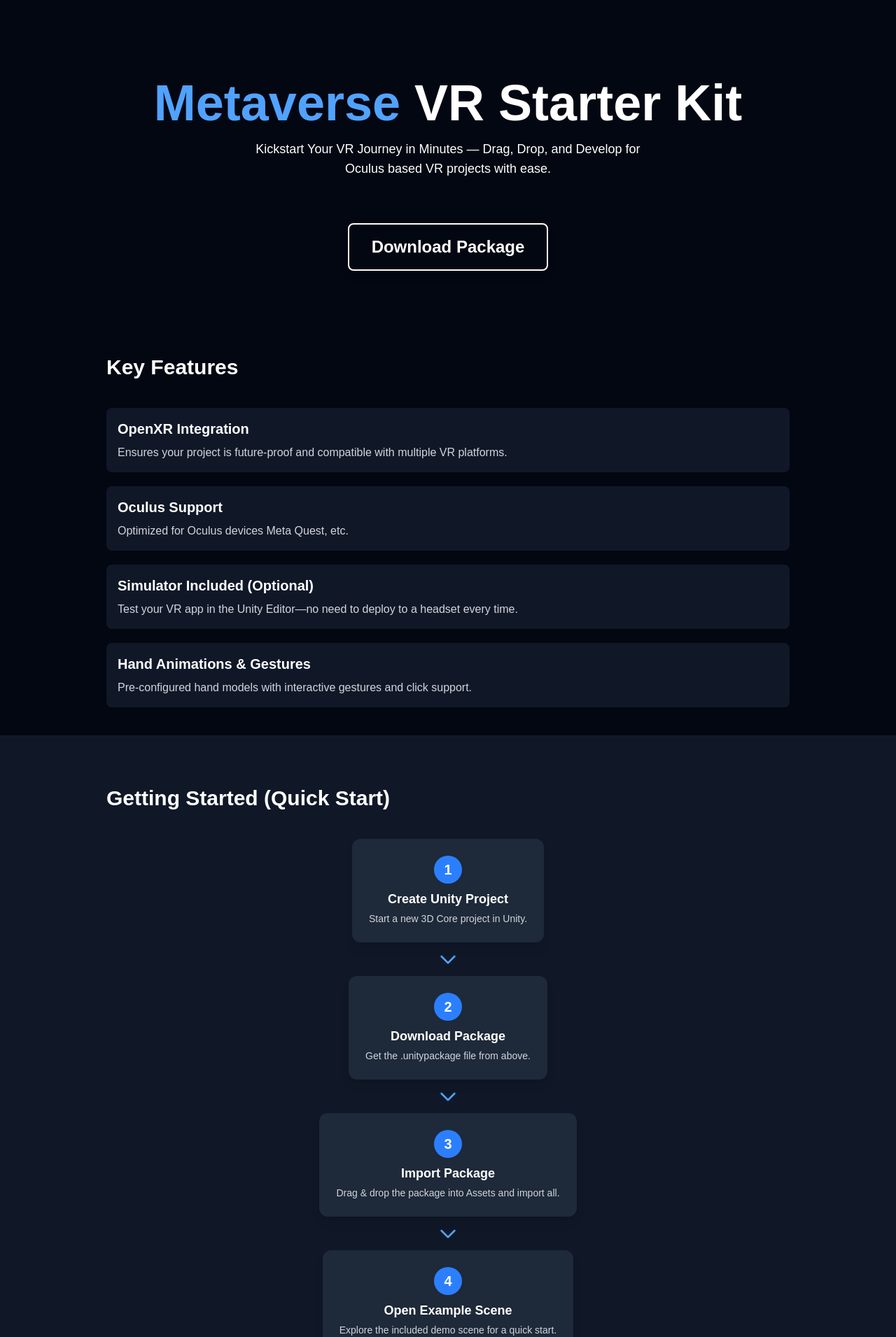
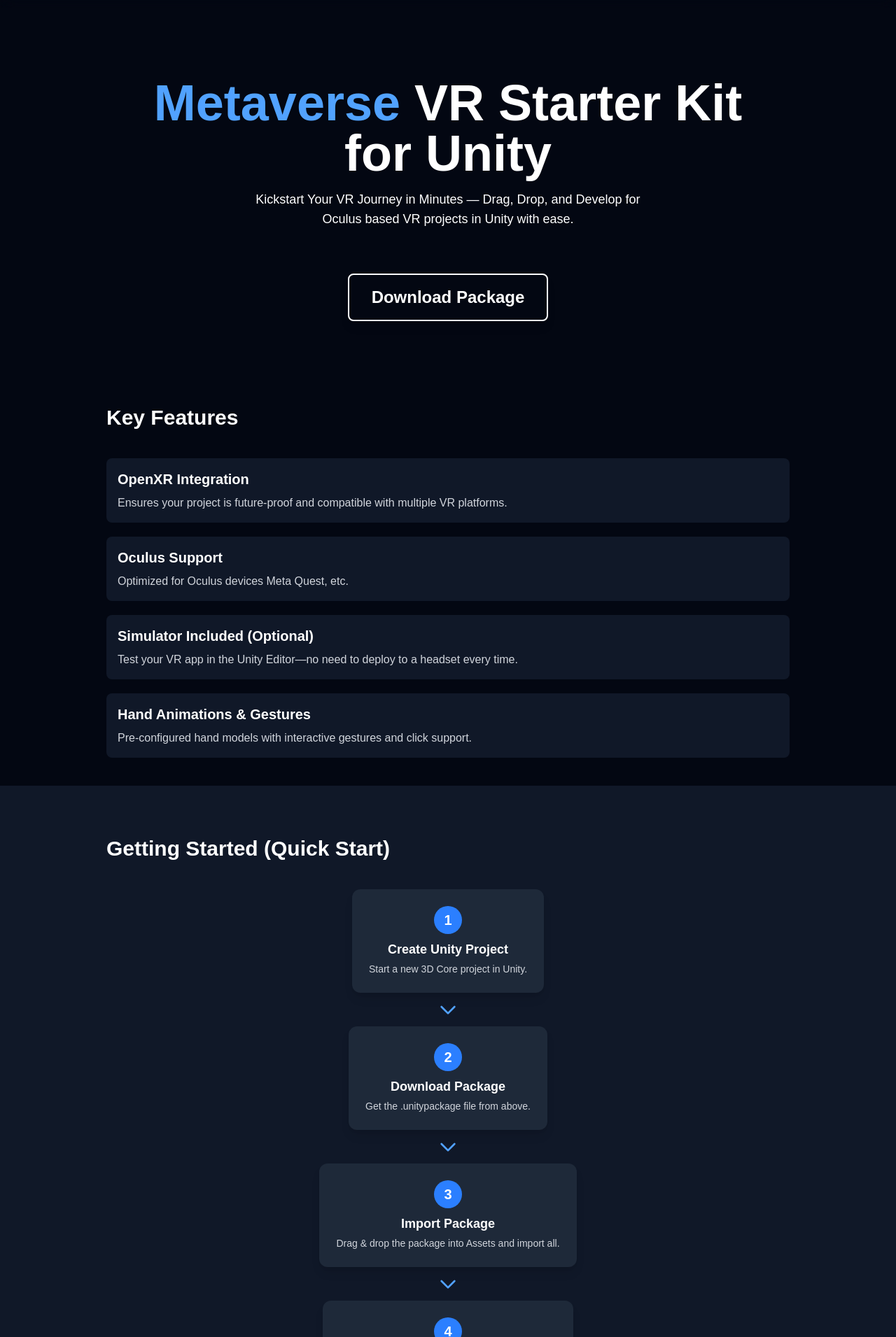
Before and after one commit to potatomioo/metdev, a Next.js app: page / in a window 1280 px wide. Shown: the part 49-1960 px from the top of the page at 70% size. Built offline with nearby package versions, Linux system fonts and the light colour scheme.

Commit message:
Fixed the build for deployment.

```diff
--- a/src/components/RoadmapCard.tsx
+++ b/src/components/RoadmapCard.tsx
@@ -4,7 +4,7 @@
   desc: string;
 }
 
-let RoadmapCard: React.FC<RoadmapCardProps> = ({ step, title, desc }) => (
+const RoadmapCard: React.FC<RoadmapCardProps> = ({ step, title, desc }) => (
   <div className="bg-gray-800 p-6 rounded-xl shadow-lg flex flex-col items-center min-w-[220px]">
     <div className="bg-blue-500 text-white rounded-full w-10 h-10 flex items-center justify-center text-xl font-bold mb-2">
       {step}
--- a/src/data/content.tsx
+++ b/src/data/content.tsx
@@ -1,11 +1,11 @@
-export let features = [
+export const features = [
     { name: "OpenXR Integration", desc: "Ensures your project is future-proof and compatible with multiple VR platforms." },
     { name: "Oculus Support", desc: "Optimized for Oculus devices Meta Quest, etc." },
     { name: "Simulator Included (Optional) ", desc: "Test your VR app in the Unity Editor—no need to deploy to a headset every time." },
     { name: "Hand Animations & Gestures", desc: "Pre-configured hand models with interactive gestures and click support."}
   ];
 
-export let scope = [
+export const scope = [
     "Download the Package:",
     "Open your Unity project (3D Core)",
     "Go to Assets > Import Package > Custom Package...",
@@ -13,13 +13,13 @@
     "Start Developing"
   ];
 
-export let ease = [
+export const ease = [
   { name: "Drag & Drop Simplicity", desc: "Just download the .unitypackage, drag it into your Unity project, and you’re ready to go—no complex setup required."},
   { name: "No Advanced Knowledge Needed", desc: "Beginners can get started in minutes; all essential VR components are pre-configured."},
   { name: "Instant Testing", desc: "Use the built-in simulator to test interactions without a headset."}
 ];
 
-export let roadmapSteps = [
+export const roadmapSteps = [
   {
     title: "Create Unity Project",
     desc: "Start a new 3D Core project in Unity.",
@@ -33,7 +33,7 @@
     desc: "Drag & drop the package into Assets and import all.",
   },
   {
-    title: "Open Example Scene",
+    title: "Open OculusBase Scene",
     desc: "Explore the included demo scene for a quick start.",
   },
   {
--- a/src/pages/index.tsx
+++ b/src/pages/index.tsx
@@ -11,17 +11,19 @@
       <Navbar />
 
       <section className="flex flex-col items-center justify-center py-20">
-        <h1 className="text-7xl font-bold mb-4">
+        <h1 className="text-7xl font-bold mb-4 text-center">
           <span className="text-blue-400">Metaverse </span>VR Starter Kit
+          <br />
+          <span >for Unity</span>
         </h1>
         <p className="text-center max-w-xl text-lg">
-          Kickstart Your VR Journey in Minutes — Drag, Drop, and Develop for Oculus based VR projects with ease.
+          Kickstart Your VR Journey in Minutes — Drag, Drop, and Develop for Oculus based VR projects in Unity with ease.
         </p>
         <a
           href="/OculusBase.unitypackage"
           download
           className="mt-16 inline-block px-8 py-4 bg-transparent border-2 text-white text-2xl font-bold rounded-lg shadow-lg transition-colors
-          hover:scale-105 hover:bg-blue-900"
+          hover:scale-105 hover:bg-blue-900 text-center"
         >
           Download Package
         </a>
@@ -41,7 +43,7 @@
         </div>
       </Section>
       <div className="bg-gray-900 w-full pt-8 pb-0">
-        <Section id="scope" title="Getting Started (Quick Start)">
+        <Section id="start" title="Getting Started (Quick Start)">
           <div className="flex flex-col items-center mt-10 gap-0">
             {roadmapSteps.map((step, idx) => (
               <React.Fragment key={step.title}>
@@ -56,7 +58,7 @@
           </div>
         </Section>
       </div>
-      <Section id="start" title="How Easy Is It?">
+      <Section id="ease" title="How Easy Is It?">
         <div className="mt-10 grid grid-cols-1 sm:grid-cols-1 md:grid-cols-3 gap-12 ">
           {ease.map((ease) => (
             <div
@@ -72,7 +74,7 @@
       <footer className="mt-20 py-10 bg-gray-900 flex flex-col items-center border-t border-gray-800 w-full">
         <h2 className="text-2xl font-bold mb-2">Reach Us</h2>
         <p className="text-gray-400 mb-6 text-center max-w-md">
-          Have questions, feedback, or need support? We're here to help! Connect with us anytime.
+          Have questions, feedback, or need support? We are here to help! Connect with us anytime.
         </p>
         <div className="flex space-x-8">
           <a
```
